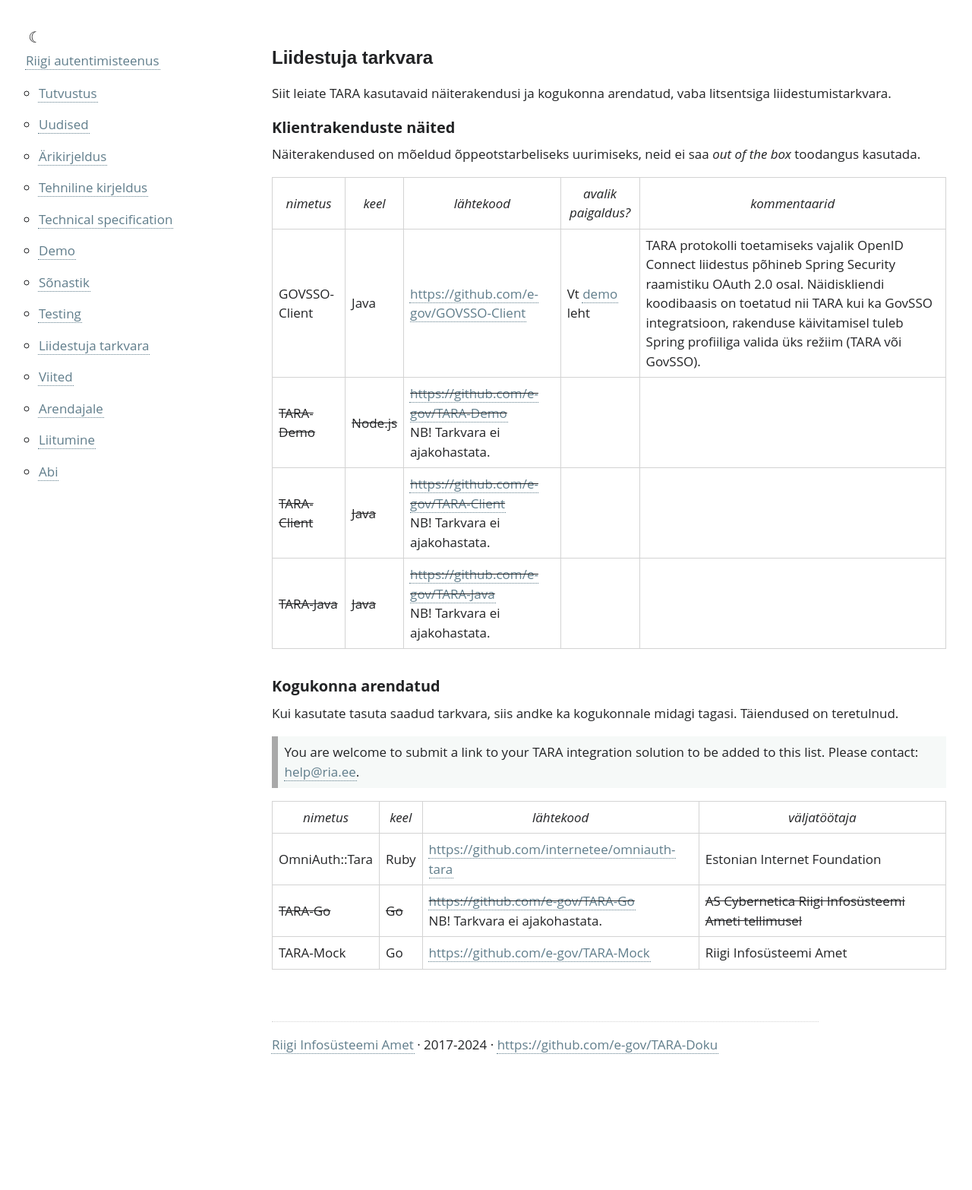
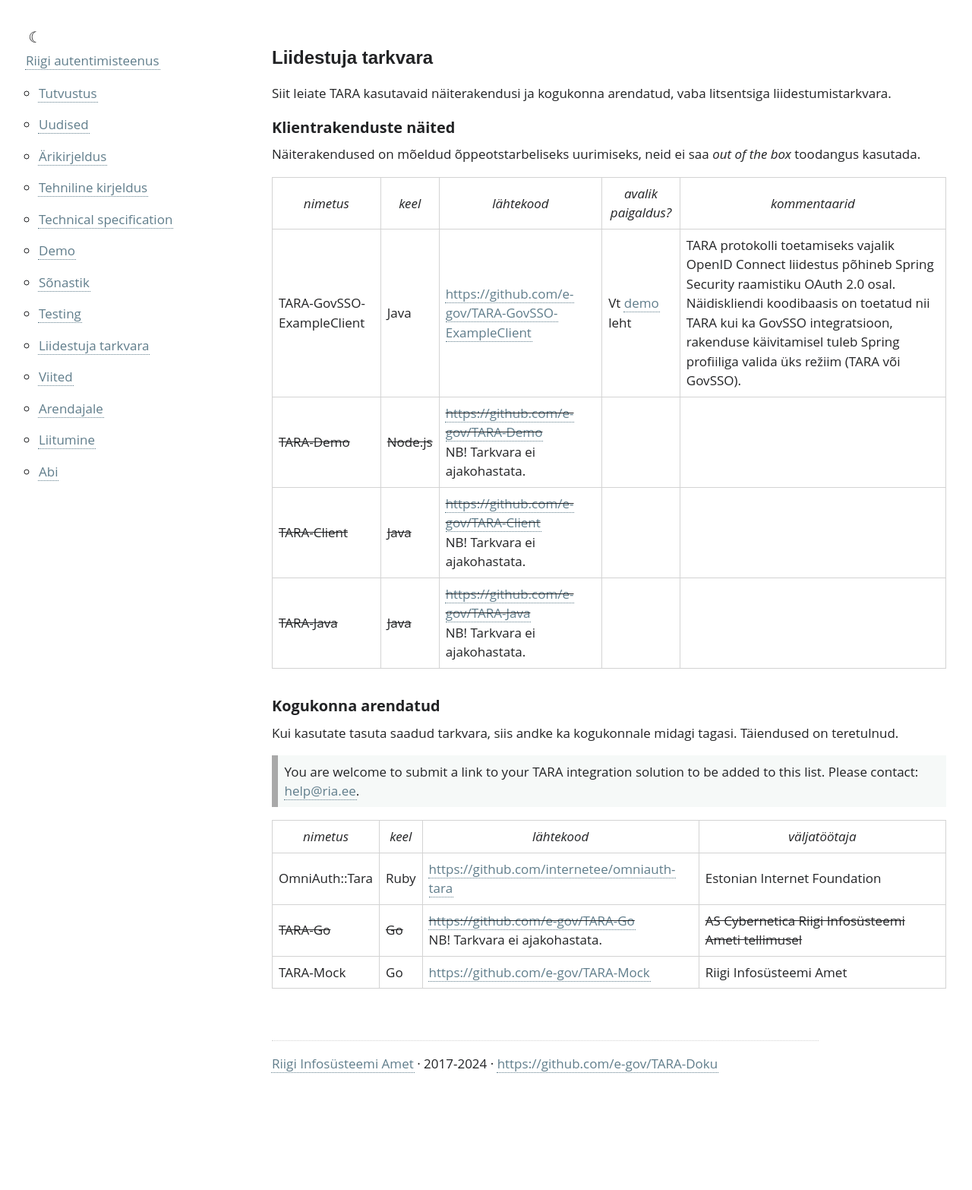
Before and after one commit to e-gov/TARA-Doku, a Jekyll site: the page built from Naited.md, in a window 1280 px wide. Shown: the whole page at 76% size. Built offline with Jekyll 4.4.1, drawn with Linux system fonts in a browser that asks for light colours; our own code applies the rules of GitHub Pages for plain Markdown files.

Commit message:
AUT-1670 Amend references to renamed GitHub repositories

```diff
--- a/Naited.md
+++ b/Naited.md
@@ -12,7 +12,7 @@ Näiterakendused on mõeldud õppeotstarbeliseks uurimiseks, neid ei saa _out of
 
 | nimetus | keel | lähtekood | avalik paigaldus? | kommentaarid |
 |---------|------|-----------|-------------------|--------------|
-| GOVSSO-Client | Java | [https://github.com/e-gov/GOVSSO-Client](https://github.com/e-gov/GOVSSO-Client) | Vt [demo](Demo) leht | TARA protokolli toetamiseks vajalik OpenID Connect liidestus põhineb Spring Security raamistiku OAuth 2.0 osal. Näidiskliendi koodibaasis on toetatud nii TARA kui ka GovSSO integratsioon, rakenduse käivitamisel tuleb Spring profiiliga valida üks režiim (TARA või GovSSO). |
+| TARA-GovSSO-ExampleClient | Java | [https://github.com/e-gov/TARA-GovSSO-ExampleClient](https://github.com/e-gov/TARA-GovSSO-ExampleClient) | Vt [demo](Demo) leht | TARA protokolli toetamiseks vajalik OpenID Connect liidestus põhineb Spring Security raamistiku OAuth 2.0 osal. Näidiskliendi koodibaasis on toetatud nii TARA kui ka GovSSO integratsioon, rakenduse käivitamisel tuleb Spring profiiliga valida üks režiim (TARA või GovSSO). |
 | ~~TARA-Demo~~ | ~~Node.js~~ | ~~[https://github.com/e-gov/TARA-Demo](https://github.com/e-gov/TARA-Demo)~~<br>NB! Tarkvara ei ajakohastata. | | |
 | ~~TARA-Client~~ | ~~Java~~ | ~~[https://github.com/e-gov/TARA-Client](https://github.com/e-gov/TARA-Client)~~<br>NB! Tarkvara ei ajakohastata. | |
 | ~~TARA-Java~~ | ~~Java~~ | ~~[https://github.com/e-gov/TARA-Java](https://github.com/e-gov/TARA-Java)~~<br>NB! Tarkvara ei ajakohastata. | | |
```
Also changed, not shown: Arendajale.md (+1 -1 lines), Arikirjeldus.md (+2 -2 lines).
